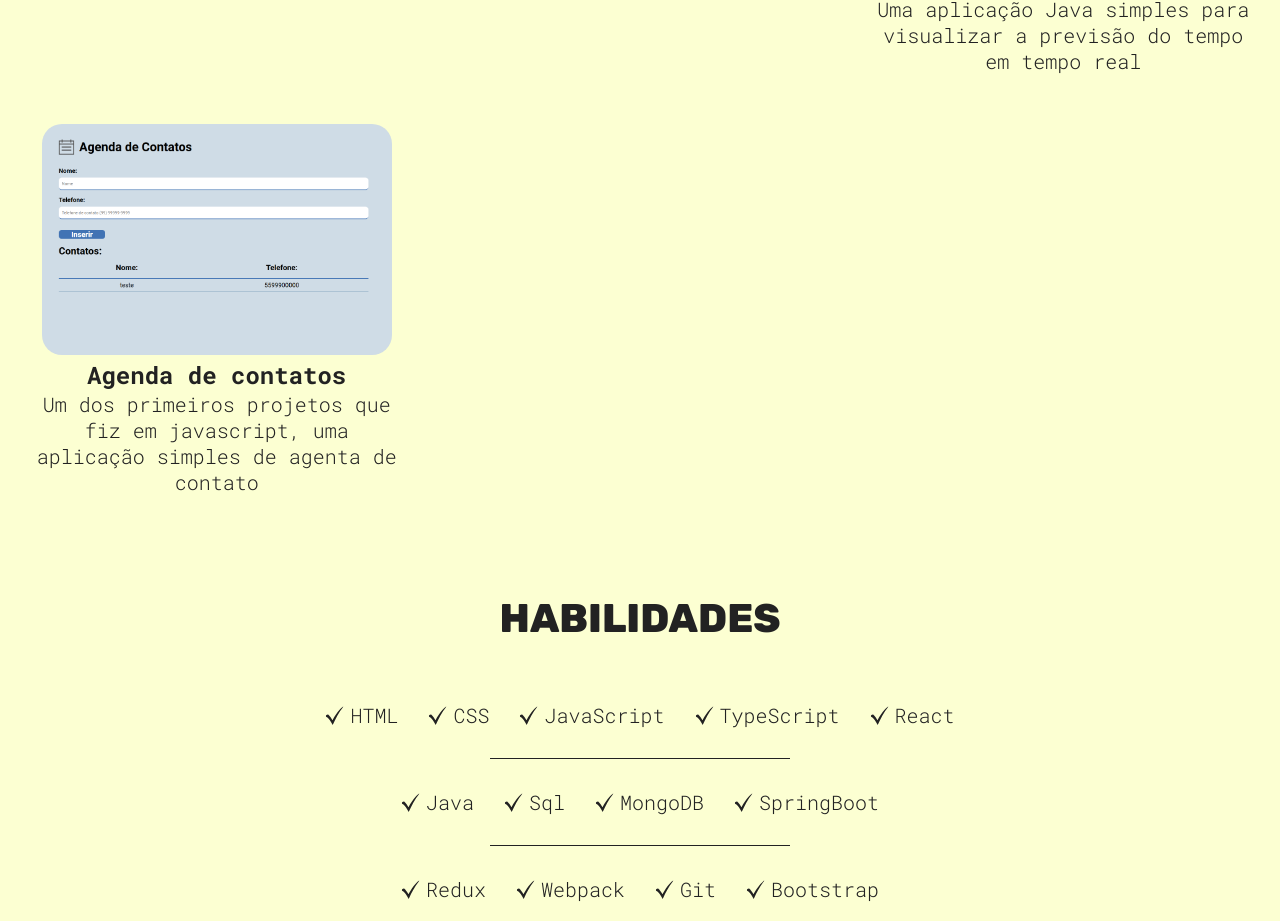
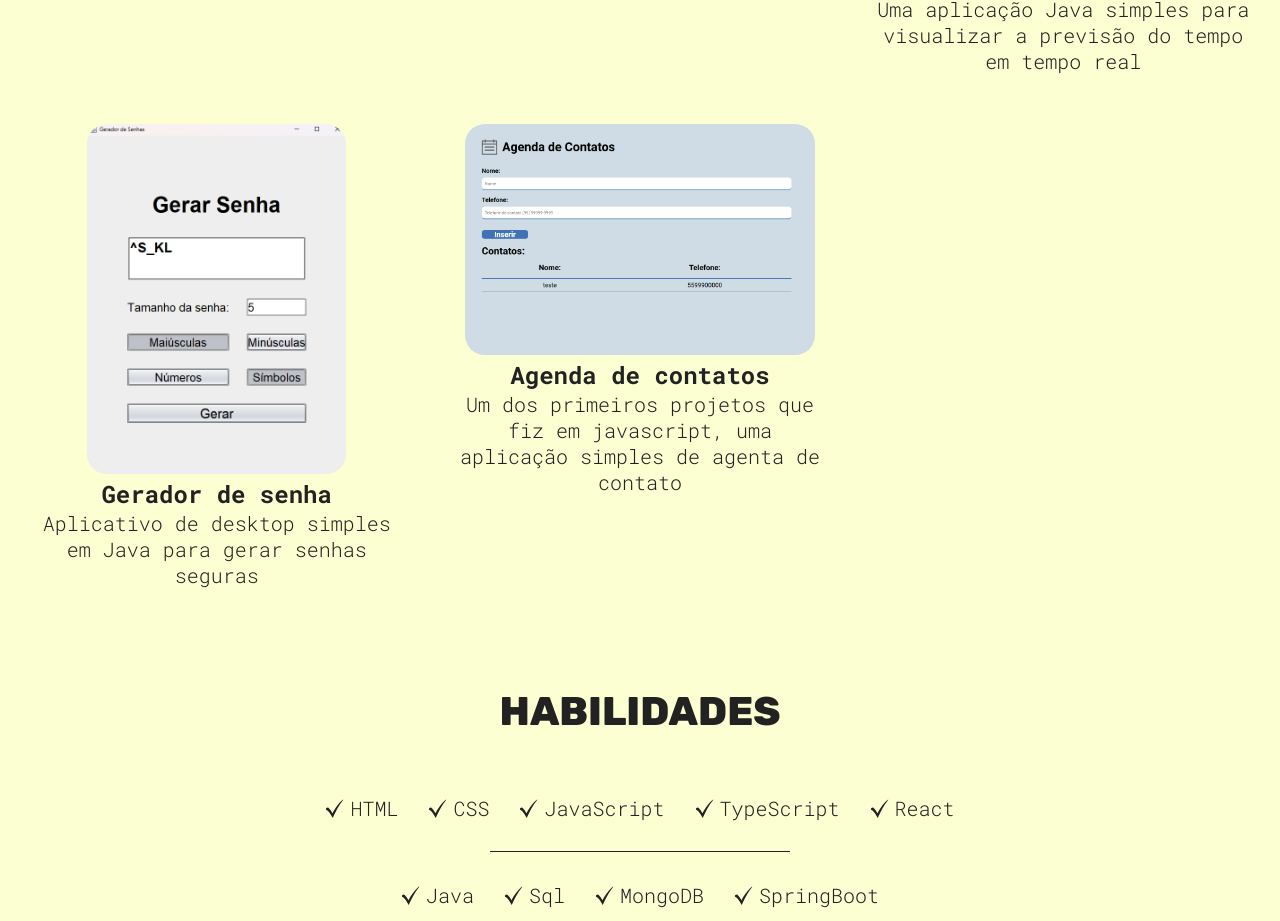
Before and after one commit to ThiagoHs1/portfolio-thiago, a React (Vite) app: page / in a window 1280 px wide. Shown: the part 1397-2318 px from the top of the page. Built offline with nearby package versions, Linux system fonts and the light colour scheme.

Commit message:
Adicionando projeto

```diff
--- a/src/sections/Projects/Projects.jsx
+++ b/src/sections/Projects/Projects.jsx
@@ -5,6 +5,7 @@ import efood from '../../assets/efood.png';
 import agenda from '../../assets/agenda.png';
 import sports from '../../assets/sports.png';
 import clima from '../../assets/climaapp.png';
+import geradorSenha from '../../assets/gerador-senha.png'
 
 
 function Projects() {
@@ -32,6 +33,13 @@ function Projects() {
               p="Uma aplicação Java simples para visualizar a previsão do tempo em tempo real"
             />
 
+              <ProjectCard
+              src={geradorSenha}
+              link="https://github.com/ThiagoHs1/ClimaAppJava/"
+              h3="Gerador de senha"
+              p="Aplicativo de desktop simples em Java para gerar senhas seguras"
+            />
+
             <ProjectCard
               src={agenda}
               link="https://github.com/ThiagoHs1/agenda-contatos/"
```
Also changed, not shown: src/assets/gerador-senha.png (added).
